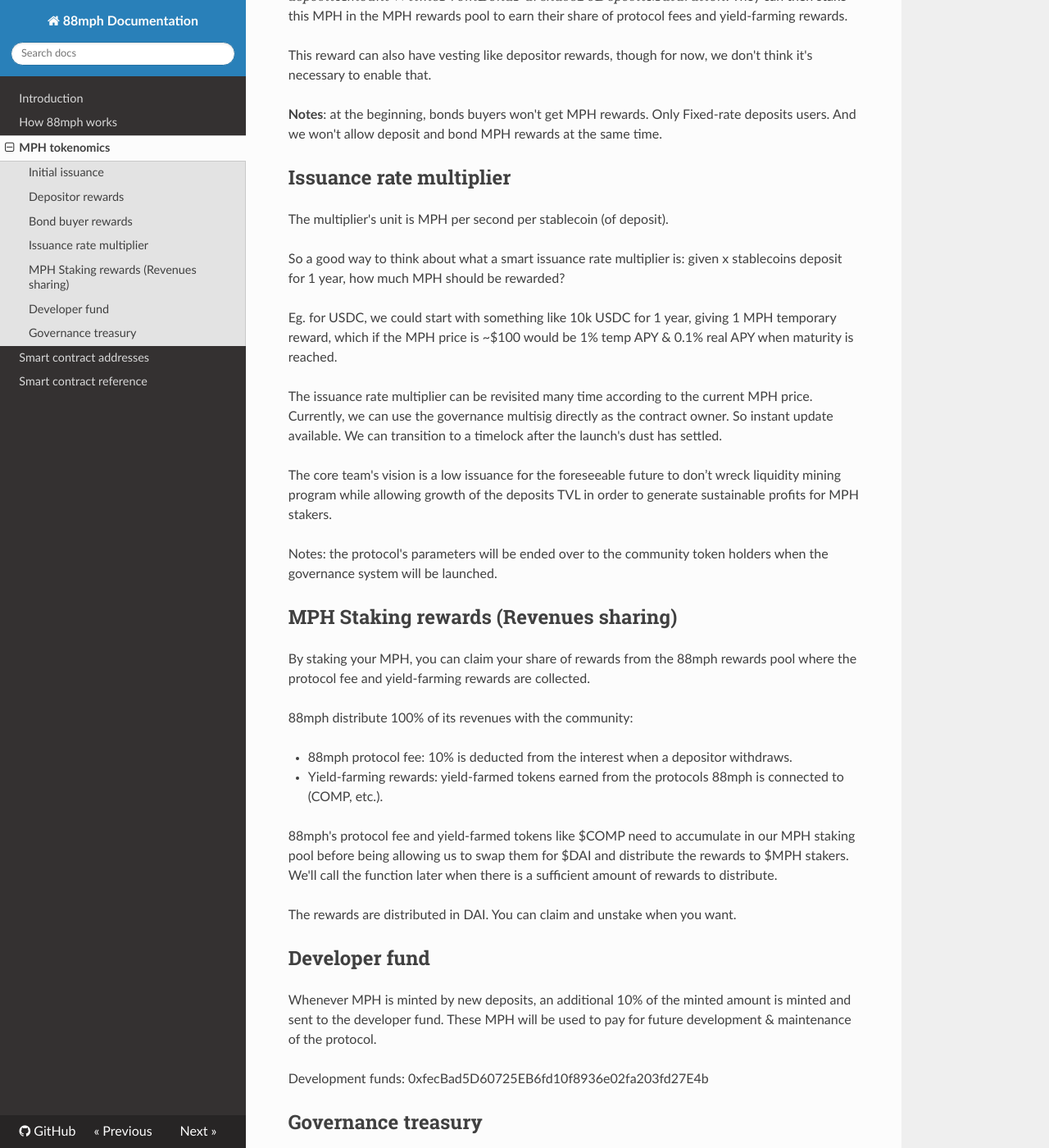
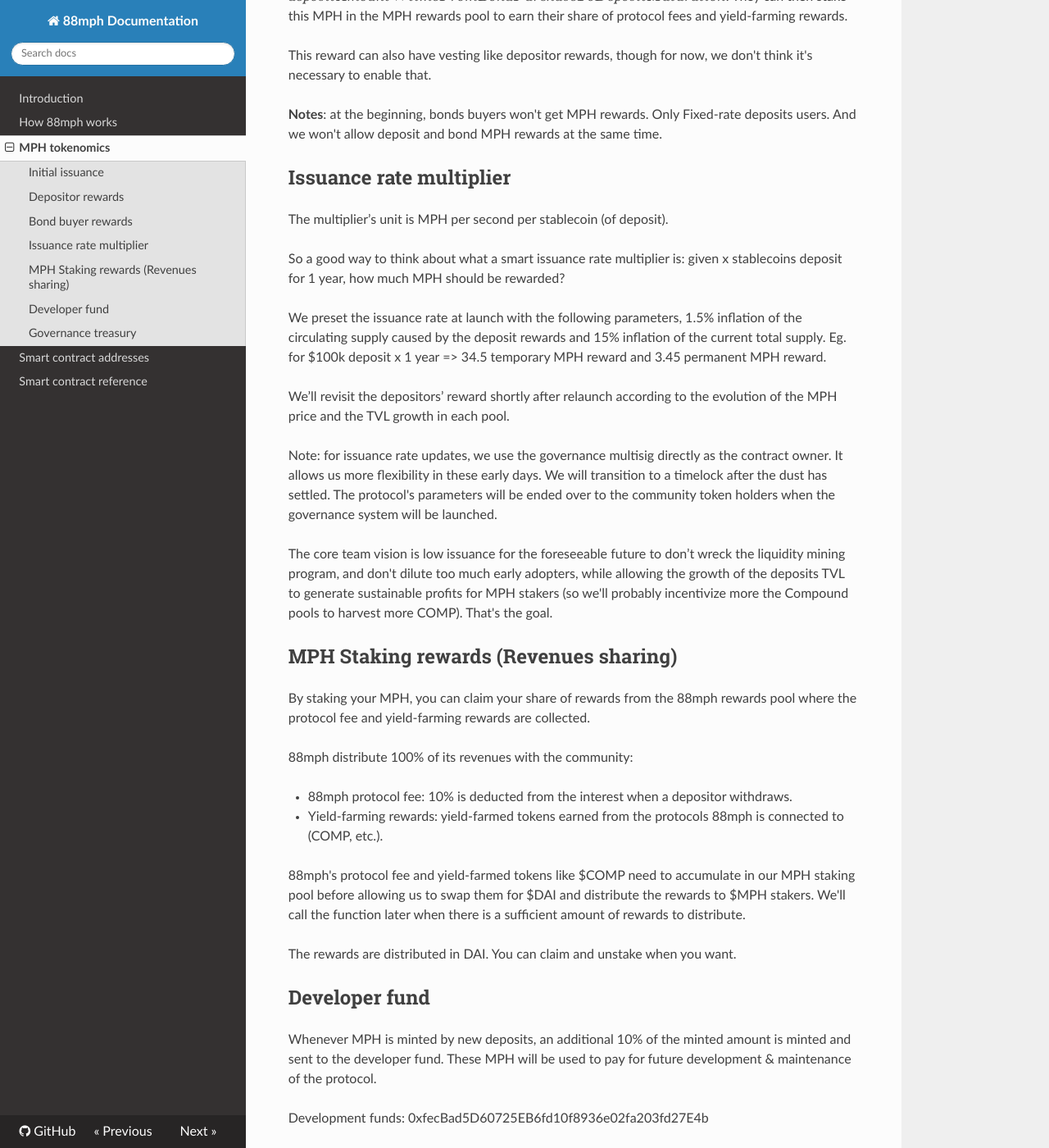
Before and after one commit to 88mphapp/docs, an MkDocs documentation site: the page built from docs/mph.md, in a window 1280 px wide and 1400 px high, scrolled down 968 px. Shown: the whole window at 82% size. Built offline with MkDocs 1.6.1, drawn with Linux system fonts in a browser that asks for light colours; nearby versions of some CDN libraries; formulas are drawn with MathJax 3.

Commit message:
Update mph.md

```diff
--- a/docs/mph.md
+++ b/docs/mph.md
@@ -31,17 +31,18 @@
 
 ## Issuance rate multiplier
 
-The multiplier's unit is MPH per second per stablecoin (of deposit).
+The multiplier’s unit is MPH per second per stablecoin (of deposit).
 
 So a good way to think about what a smart issuance rate multiplier is: given x stablecoins deposit for 1 year, how much MPH should be rewarded?
 
-Eg. for USDC, we could start with something like 10k USDC for 1 year, giving 1 MPH temporary reward, which if the MPH price is ~$100 would be 1% temp APY & 0.1% real APY when maturity is reached.
+We preset the issuance rate at launch with the following parameters, 1.5% inflation of the circulating supply caused by the deposit rewards and 15% inflation of the current total supply. Eg. for $100k deposit x 1 year => 34.5 temporary MPH reward and 3.45 permanent MPH reward.
 
-The issuance rate multiplier can be revisited many time according to the current MPH price. Currently, we can use the governance multisig directly as the contract owner. So instant update available. We can transition to a timelock after the launch's dust has settled.
+We’ll revisit the depositors’ reward shortly after relaunch according to the evolution of the MPH price and the TVL growth in each pool.
 
-The core team's vision is a low issuance for the foreseeable future to don’t wreck liquidity mining program while allowing growth of the deposits TVL in order to generate sustainable profits for MPH stakers.
+Note: for issuance rate updates, we use the governance multisig directly as the contract owner. It allows us more flexibility in these early days. We will transition to a timelock after the dust has settled. The protocol's parameters will be ended over to the community token holders when the governance system will be launched.
 
-Notes: the protocol's parameters will be ended over to the community token holders when the governance system will be launched.
+The core team vision is low issuance for the foreseeable future to don’t wreck the liquidity mining program, and don't dilute too much early adopters, while allowing the growth of the deposits TVL to generate sustainable profits for MPH stakers (so we'll probably incentivize more the Compound pools to harvest more COMP). That's the goal.
+
 
 ## MPH Staking rewards (Revenues sharing)
 
@@ -52,7 +53,7 @@
 * 88mph protocol fee: 10% is deducted from the interest when a depositor withdraws.
 * Yield-farming rewards: yield-farmed tokens earned from the protocols 88mph is connected to (COMP, etc.).
 
-88mph's protocol fee and yield-farmed tokens like $COMP need to accumulate in our MPH staking pool before being allowing us to swap them for $DAI and distribute the rewards to $MPH stakers. We'll call the function later when there is a sufficient amount of rewards to distribute.
+88mph's protocol fee and yield-farmed tokens like $COMP need to accumulate in our MPH staking pool before allowing us to swap them for $DAI and distribute the rewards to $MPH stakers. We'll call the function later when there is a sufficient amount of rewards to distribute.
 
 The rewards are distributed in DAI. You can claim and unstake when you want.
 
```
